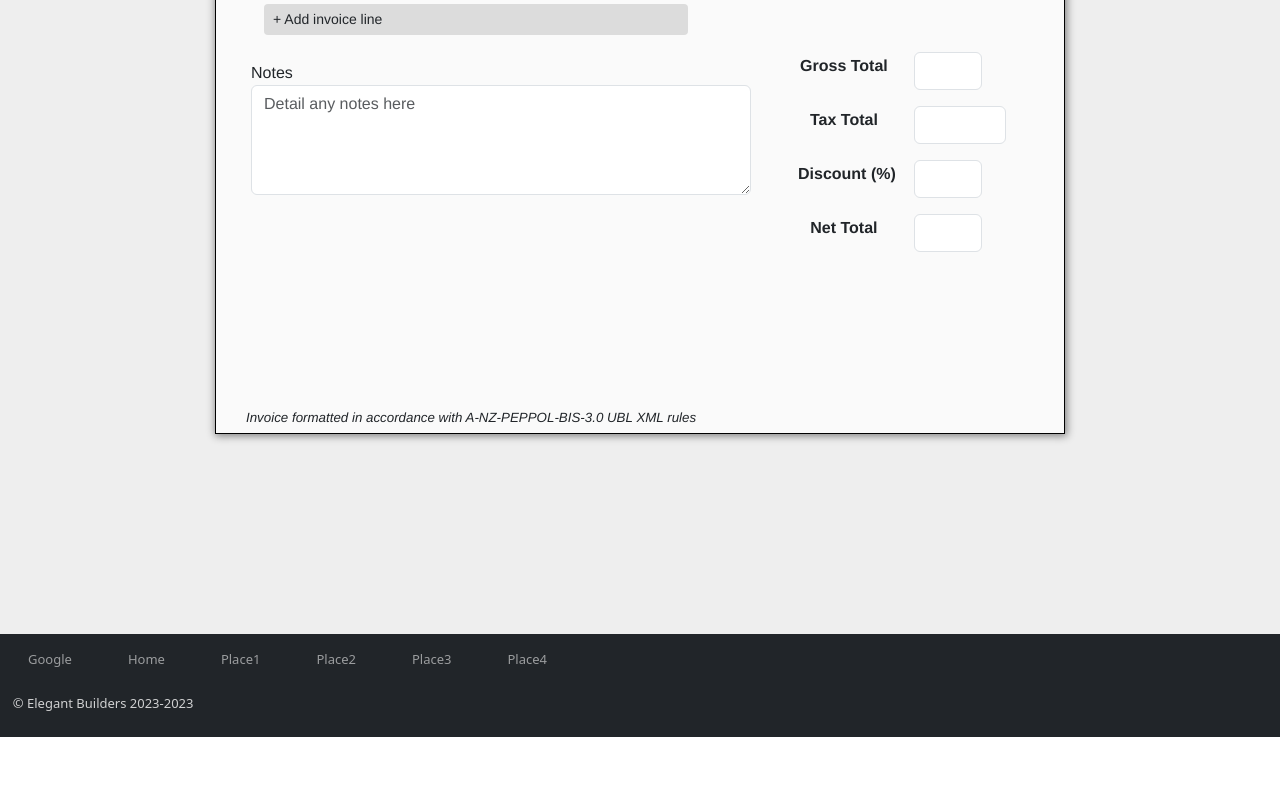
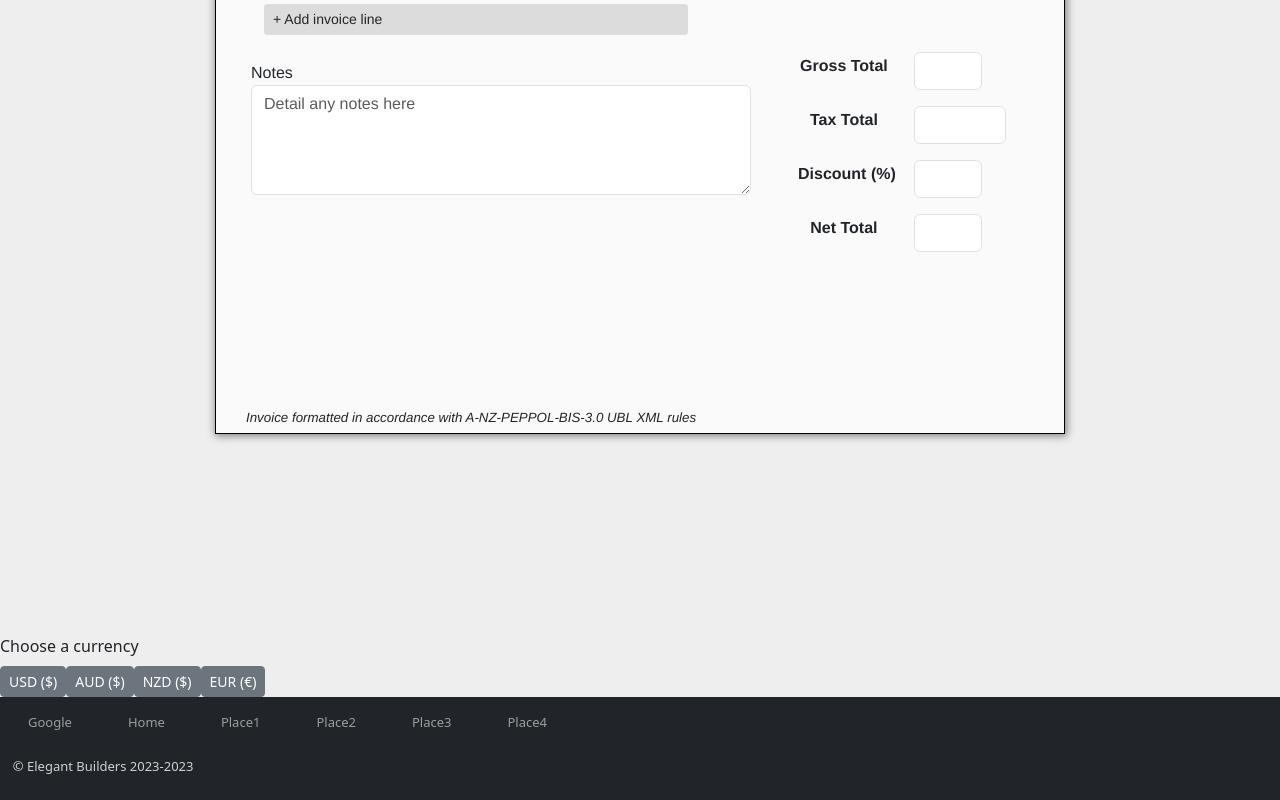
Before and after one commit to MysticalFire1315/SENG2021-frontend, a React (Vite) app: page / in a window 1280 px wide. Shown: the part 3106-3906 px from the top of the page. Before the commit the page ends 3843 px from the top, so only its background shows below. Built offline with nearby package versions, Linux system fonts and the light colour scheme.

Commit message:
added currency box

```diff
--- a/package.json
+++ b/package.json
@@ -12,6 +12,7 @@
     "@popperjs/core": "^2.11.6",
     "bootstrap": "^5.3.0-alpha1",
     "framer-motion": "^10.9.1",
+    "html2canvas": "^1.4.1",
     "jquery": "^3.6.4",
     "jspdf": "^2.5.1",
     "react": "^18.2.0",
--- /dev/null
+++ b/src/components/MainComponent/Currency/Currency.css
@@ -0,0 +1,10 @@
+#currency-box{
+    position:absolute;
+    display: table-cell;
+    width: 200px;
+    height: 400px;
+    border: 1px solid black;
+    vertical-align: middle;
+    text-align: center;
+    margin-top: -300px;
+}
--- /dev/null
+++ b/src/components/MainComponent/Currency/Currency.jsx
@@ -0,0 +1,19 @@
+import React from 'react'
+
+const Currency = () => {
+    return (
+        <>
+            <div id="currency-box">
+                <label class="form-label">Choose a currency</label>
+                <div class="d-grid gap-2 d-md-block">
+                    <button type="button" class="btn btn-secondary btn-sm">USD ($)</button>
+                    <button type="button" class="btn btn-secondary btn-sm">AUD ($)</button>
+                    <button type="button" class="btn btn-secondary btn-sm">NZD ($)</button>
+                    <button type="button" class="btn btn-secondary btn-sm">EUR (&euro;)</button>
+                </div>
+            </div>
+        </>
+    );
+}
+
+export default Currency;
--- a/src/components/MainComponent/Invoice/InvoiceOptions.jsx
+++ b/src/components/MainComponent/Invoice/InvoiceOptions.jsx
@@ -1,21 +1,8 @@
 import React from "react";
-import jsPDF from "jspdf";
-
 const InvoiceOptions = () => {
-
-    const generatePDF = () => {
-        const report = new jsPDF('l', 'mm', 'a4');
-        let width = report.internal.pageSize.getWidth()
-        let height = report.internal.pageSize.getHeight()
-        report.html(document.querySelector('#invoice-box')).then(() => {
-            report.save('invoice.pdf');
-        });
-
-    }
-
     return (
         <div id="invoice-options">
-            <button type="button" onClick={generatePDF} class="btn btn-secondary btn-sm">Download My Invoice</button>
+            <button type="button" class="btn btn-secondary btn-sm">Download My Invoice</button>
             <button type="button" class="btn btn-secondary btn-sm">Preview My Invoice</button>
             <button type="button" class="btn btn-secondary btn-sm">Save My Invoice</button>
             <div class="row" className="fileInput">
--- a/src/pages/InvoiceCreate.jsx
+++ b/src/pages/InvoiceCreate.jsx
@@ -1,6 +1,8 @@
 import React from "react"
 
 import '../components/MainComponent/Invoice/Invoice.css';
+import '../components/MainComponent/Currency/Currency';
+
 
 import Header from "../components/Header/Header";
 import MainComponent from "../components/MainComponent/MainComponent";
@@ -10,6 +12,7 @@ import Invoice from '../components/MainComponent/Invoice/Invoice';
 import InvoiceOptions from '../components/MainComponent/Invoice/InvoiceOptions';
 import NavHeader from "../components/NavbarElements";
 import Footer from "../components/Footer/Footer";
+import Currency from "../components/MainComponent/Currency/Currency";
 const Home = () => {
     return (
         <div id="Home" className="app">
@@ -21,6 +24,7 @@ const Home = () => {
             <BoxRight />
             <InvoiceOptions />
             <Invoice />
+            <Currency />
             <Footer />
         </div>
     );
```
Also changed, not shown: 1 other file (tests, documents, lock files or other folders).
